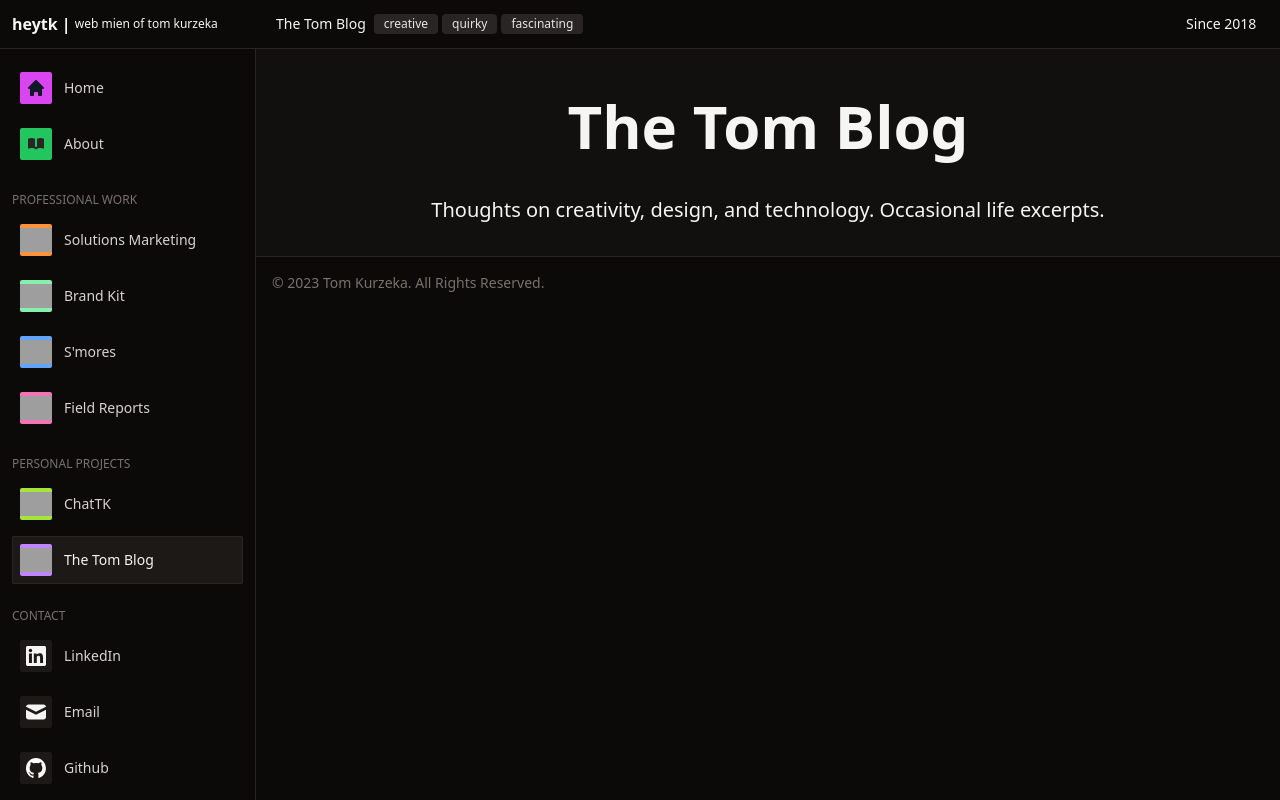
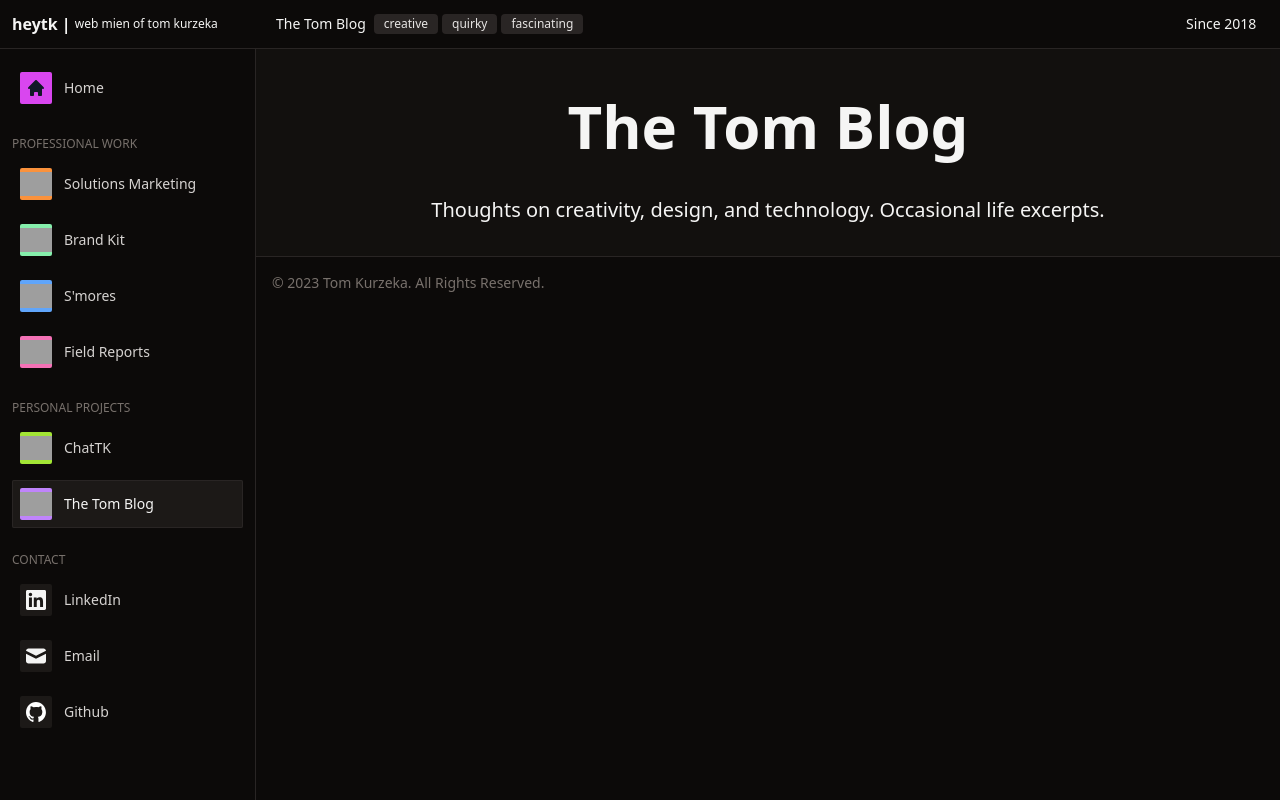
Before and after one commit to tomarturo/heytk, a Flask app: page /blog in a window 1280 px wide. Run offline with Flask 3, Linux system fonts and the light colour scheme; style sheets or scripts are compiled from the project's sources; some libraries are stand-ins or nearby versions; grey boxes are pictures that could not be loaded.

Commit message:
removes about page

```diff
--- a/main.py
+++ b/main.py
@@ -65,10 +65,10 @@ miscnav = [
       "path": "overview",
       "icon": "home.svg",
       "color": "bg-fuchsia-500"},
-	 {"name": "About",
- 	"path": "about",
-	"icon": "book-open.svg",
-    "color": "bg-green-500"},
+	#  {"name": "About",
+ 	# "path": "about",
+	# "icon": "book-open.svg",
+    # "color": "bg-green-500"},
 ]
 
 contactnav = [
@@ -162,12 +162,6 @@ def overview():
     selected_project = projectheader.get("overview")
     context["selected_project"] = selected_project
     return render_template("overview.html", **context)
-
-@app.route("/about")
-def about():
-	selected_project = projectheader.get("about")
-	context["selected_project"] = selected_project
-	return render_template("about.html", **context)
 
 @app.route("/solutions")
 def solutions():
--- a/templates/_navigation.html
+++ b/templates/_navigation.html
@@ -73,7 +73,7 @@
       <ul class="space-y-2 font-medium mb-6">
          <li>
             <a href="https://www.linkedin.com/in/tomkurzeka" target="_blank" rel="noopener noreferrer" class="flex items-center p-2 text-stone-300 rounded-sm hover:bg-stone-900 hover:ring-stone-700 hover:ring-inset hover:ring-1 transition-all duration-100 group">
-               <span class="w-8 h-8 text-stone-100 bg-stone-900 rounded-sm flex items-center justify-center transition duration-75 dark:text-gray-400 group-hover:text-gray-900 dark:group-hover:text-white" aria-hidden="true">
+               <span class="w-8 h-8 text-stone-100 bg-stone-900 rounded-sm flex items-center justify-center transition duration-75 group-hover:text-gray-900" aria-hidden="true">
                   <svg class="fill-stone-100" width="20" height="20" viewBox="0 0 24 24" fill="none" xmlns="http://www.w3.org/2000/svg">
                      <path d="M22.2234 0H1.77187C0.792187 0 0 0.773438 0 1.72969V22.2656C0 23.2219 0.792187 24 1.77187 24H22.2234C23.2031 24 24 23.2219 24 22.2703V1.72969C24 0.773438 23.2031 0 22.2234 0ZM7.12031 20.4516H3.55781V8.99531H7.12031V20.4516ZM5.33906 7.43438C4.19531 7.43438 3.27188 6.51094 3.27188 5.37187C3.27188 4.23281 4.19531 3.30937 5.33906 3.30937C6.47813 3.30937 7.40156 4.23281 7.40156 5.37187C7.40156 6.50625 6.47813 7.43438 5.33906 7.43438ZM20.4516 20.4516H16.8937V14.8828C16.8937 13.5563 16.8703 11.8453 15.0422 11.8453C13.1906 11.8453 12.9094 13.2938 12.9094 14.7891V20.4516H9.35625V8.99531H12.7687V10.5609H12.8156C13.2891 9.66094 14.4516 8.70938 16.1813 8.70938C19.7859 8.70938 20.4516 11.0813 20.4516 14.1656V20.4516V20.4516Z"/>
                      </svg>
```
